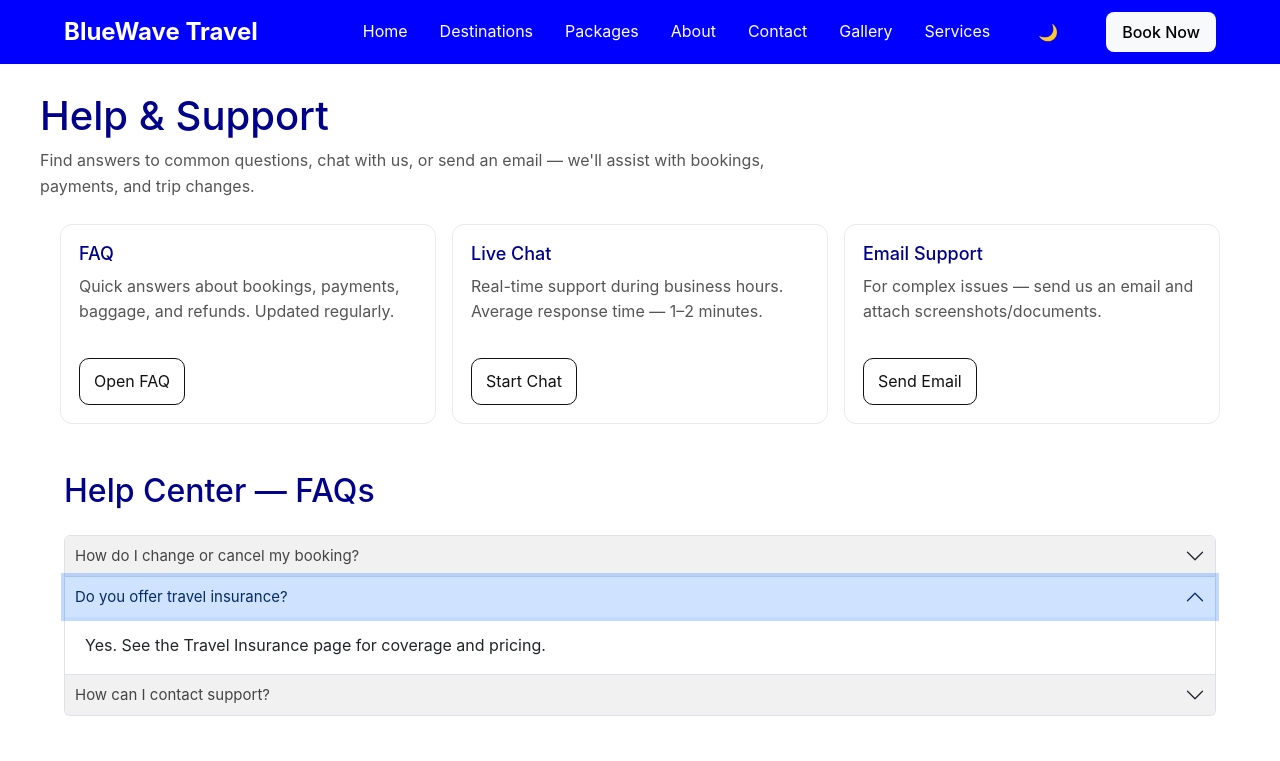
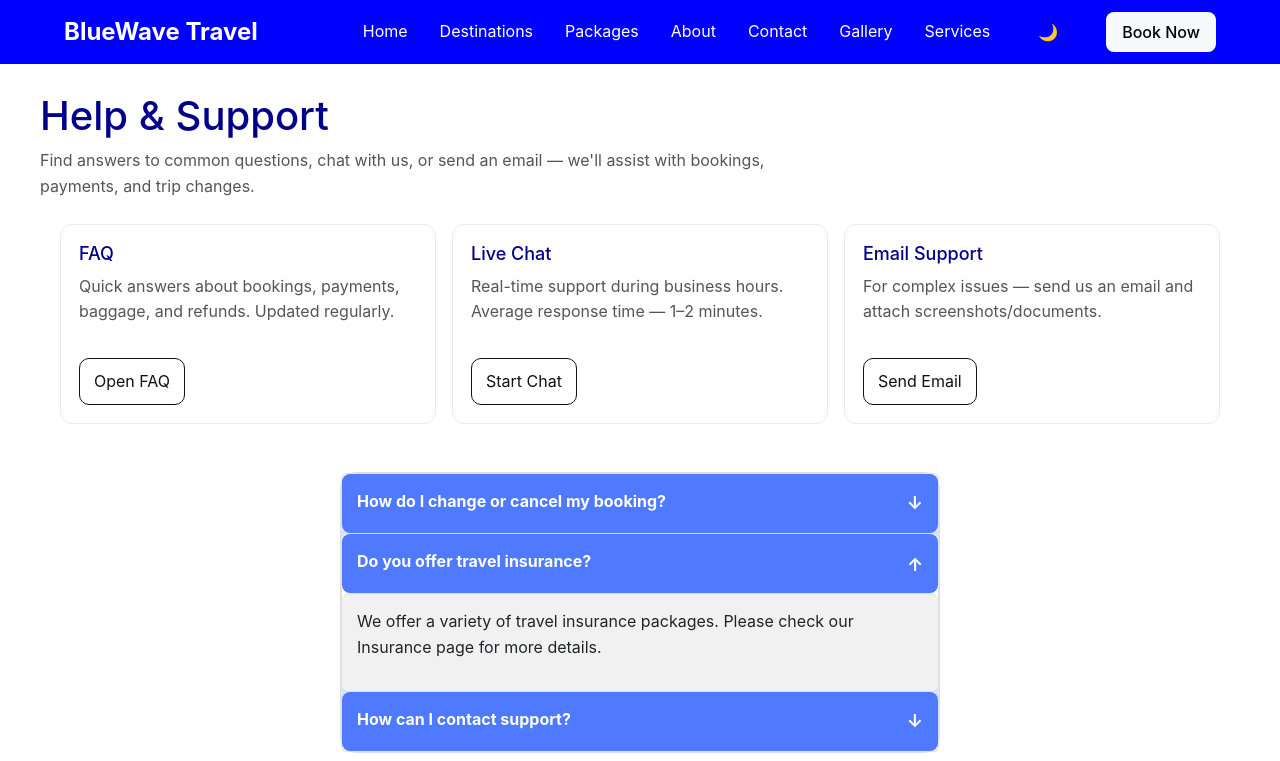
Before and after one commit to ayatskii/travel_agency, a website: page help.html in a window 1280 px wide. Both pictures are taken after a click on the button "Do you offer travel insurance?". Shown: the top 761 px of the page. Drawn offline with nearby package versions, Linux system fonts and the light colour scheme.

```diff
--- a/css/style.css
+++ b/css/style.css
@@ -1463,3 +1463,66 @@
     padding-right: 10px;
     background-color: #f9f9f9;
 }
+
+.accordion {
+  max-width: 600px;
+  margin: 20px auto;
+  border: 1px solid #ddd;
+  border-radius: 16px;
+  background-color: #d6e6ff;
+}
+
+
+.accordion-item {
+  border-bottom: 1px solid #ddd;
+  border-radius: 8px;
+}
+
+.accordion-header {
+  background-color: #4f79ff;
+  padding: 15px;
+  text-align: left;
+  cursor: pointer;
+  font-size: 16px;
+  font-weight: bold;
+  width: 100%;
+  outline: none;
+  border: none;
+  color: white;
+  border-radius: 8px;
+  transition: background-color 0.3s ease;
+}
+
+.accordion-header:hover {
+  background-color: #3a6ff0;
+}
+
+
+.accordion-content {
+  display: none;
+  padding: 15px;
+  background-color: #f1f1f1;
+  border-top: 1px solid #ddd;
+  border-radius: 8px;
+  transition: max-height 0.3s ease;
+  max-height: 0;
+  overflow: hidden;
+}
+
+
+.accordion-content.open {
+  display: block;
+  max-height: 500px;
+}
+
+
+.accordion-header::after {
+  content: '\2193';
+  float: right;
+  font-size: 18px;
+  transition: transform 0.3s ease;
+}
+
+.accordion-header.open::after {
+  transform: rotate(180deg);
+}
--- a/help.html
+++ b/help.html
@@ -92,39 +92,25 @@
         </div>
     </section>
 
+
     <section class="container my-5" id="faq">
-    <h2 class="mb-4">Help Center — FAQs</h2>
-    <div class="accordion" id="helpAccordion">
+    <div class="accordion">
     <div class="accordion-item">
-        <h2 class="accordion-header" id="q1h">
-            <button class="accordion-button" type="button" data-bs-toggle="collapse" data-bs-target="#q1" aria-expanded="true" aria-controls="q1">
-            How do I change or cancel my booking?
-            </button>
-        </h2>
-        <div id="q1" class="accordion-collapse collapse show" data-bs-parent="#helpAccordion" aria-labelledby="q1h">
-            <div class="accordion-body">Use the Booking page → enter your reference. Fees follow our Cancellation Policy.</div>
+        <button class="accordion-header">How do I change or cancel my booking?</button>
+        <div class="accordion-content">
+        <p>Use the Booking page → enter your reference. Fees follow our Cancellation Policy.</p>
         </div>
     </div>
-
     <div class="accordion-item">
-        <h2 class="accordion-header" id="q2h">
-            <button class="accordion-button collapsed" type="button" data-bs-toggle="collapse" data-bs-target="#q2" aria-controls="q2">
-            Do you offer travel insurance?
-            </button>
-        </h2>
-        <div id="q2" class="accordion-collapse collapse" data-bs-parent="#helpAccordion" aria-labelledby="q2h">
-            <div class="accordion-body">Yes. See the Travel Insurance page for coverage and pricing.</div>
+        <button class="accordion-header">Do you offer travel insurance?</button>
+        <div class="accordion-content">
+        <p>We offer a variety of travel insurance packages. Please check our Insurance page for more details.</p>
         </div>
     </div>
-
     <div class="accordion-item">
-        <h2 class="accordion-header" id="q3h">
-            <button class="accordion-button collapsed" type="button" data-bs-toggle="collapse" data-bs-target="#q3" aria-controls="q3">
-            How can I contact support?
-            </button>
-        </h2>
-        <div id="q3" class="accordion-collapse collapse" data-bs-parent="#helpAccordion" aria-labelledby="q3h">
-            <div class="accordion-body">Use the Contact page form or email info@bluewave.travel.</div>
+        <button class="accordion-header">How can I contact support?</button>
+        <div class="accordion-content">
+        <p>You can contact support via our Contact page or by emailing support@example.com.</p>
         </div>
     </div>
     </div>
--- a/js/app.js
+++ b/js/app.js
@@ -188,3 +188,23 @@
   const audio = new Audio('assets/sounds/beep.mp3');
   audio.play();
 }
+
+
+const accordionHeaders = document.querySelectorAll('.accordion-header');
+
+
+accordionHeaders.forEach(header => {
+  header.addEventListener('click', function() {
+    const content = this.nextElementSibling;
+    const isOpen = content.classList.contains('open');
+
+
+    if (isOpen) {
+      content.classList.remove('open');
+      this.classList.remove('open');
+    } else {
+      content.classList.add('open');
+      this.classList.add('open');
+    }
+  });
+});
```
Lines whose indentation alone changed are shown as unchanged.
